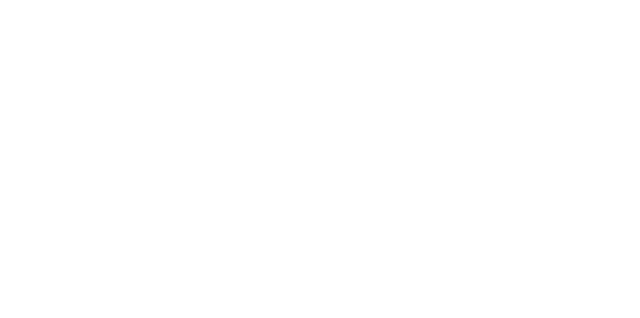
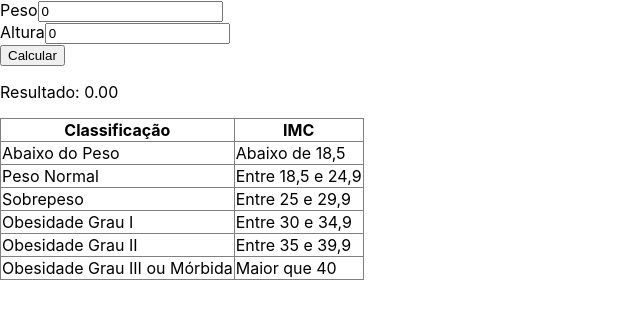
Before and after one commit to JeanCelin/calculadora-imc, a React (Create React App) app: page / in a window 1280 px wide. Shown: the top 318 px of the page, without its empty margins (0-640 px from the left). Built offline with nearby package versions, Linux system fonts and the light colour scheme.

Commit message:
criado calculadora IMC em formato SPA

```diff
--- a/src/App.js
+++ b/src/App.js
@@ -15,18 +15,85 @@
       </thead>
       <tbody>
         <tr>
-          <td>
-            Abaixo
-          </td>
+          <td>Abaixo do Peso</td>
+          <td>Abaixo de 18,5</td>
+        </tr>
+        <tr>
+          <td>Peso Normal</td>
+          <td>Entre 18,5 e 24,9</td>
+        </tr>
+        <tr>
+          <td>Sobrepeso</td>
+          <td>Entre 25 e 29,9</td>
+        </tr>
+        <tr>
+          <td>Obesidade Grau I</td>
+          <td>Entre 30 e 34,9</td>
+        </tr>
+        <tr>
+          <td>Obesidade Grau II</td>
+          <td>Entre 35 e 39,9</td>
+        </tr>
+        <tr>
+          <td>Obesidade Grau III ou Mórbida</td>
+          <td>Maior que 40</td>
         </tr>
       </tbody>
     </table>
   )
 }
+
+const faltura=(a,sa)=>{
+  return(
+    <div>
+      <label>Altura
+        <input type='text' value={a} onChange={(e)=>{sa(e.target.value)}} />
+      </label>
+    </div>
+  )
+}
+
+const fpeso=(p,sp)=>{
+  return(
+    <div>
+      <label>Peso</label>
+      <input type='text' value={p} onChange={(e)=>{sp(e.target.value)}} />
+    </div>
+  )
+}
+
+const fcalcular=(p,a,sr)=>{
+  const calc=()=>{
+      sr(p/(a*a))
+  }
+  return(
+    <div>
+      <button onClick={calc}>Calcular</button>
+    </div>
+  )
+}
+
+const fresultado=(r)=>{
+  return(
+    <div>
+      <p>Resultado: {r.toFixed(2)}</p>
+    </div>
+  )
+}
+
 function App() {
+
+  const [peso,setPeso]=useState(0)
+  const [altura,setAltura]=useState(0)
+  const [resultado,setResultado]=useState(0)
+
   return (
     <>
-
+      {fpeso(peso, setPeso)}
+      {faltura(altura, setAltura)}
+      {fcalcular(peso,altura,setResultado)}
+      {fresultado(resultado)}
+      {tabelaIMC()}
     </>
   )
 }
```
Also changed, not shown: src/componentes/TabelaIMC.jsx (added, +9 -0 lines).
